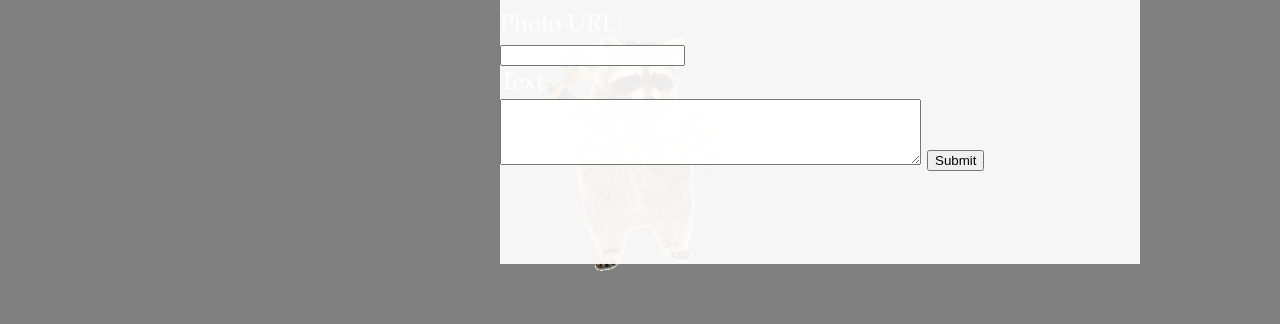
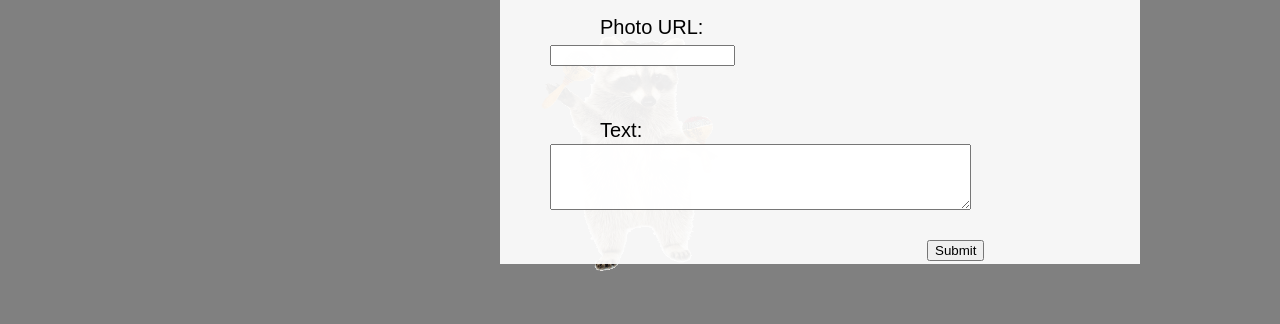
Before and after one commit to BrandonW24/CS290-Final, a website: page CS290-Final-master/CS290-Final-master/public/welcomePage.html in a window 1280 px wide. Both pictures are taken after a click on the button "Click here to add a post!". Shown: the part 476-800 px from the top of the page. Drawn offline with Linux system fonts and the light colour scheme.

Commit message:
Home page update
Threw the modal text box edits into the home page nagivation bar section.

```diff
--- a/CS290-Final-master/CS290-Final-master/public/welcomePage.html
+++ b/CS290-Final-master/CS290-Final-master/public/welcomePage.html
@@ -23,7 +23,7 @@
                 <h1 class="blog-site-name"> Awesome Blog of Everything™ </h1>
         </header>
 
-                <nav class="homeBar">
+        <nav class="homeBar">
                 <a href="welcomePage.html" <span class="menu-items">Home Button</span><a href="generalBlogPostPage.html" <span class="menu-items">Blog Menu Button</span></a>
 				<a <span class="menu-items">Click here to add a post!</span> </a>
                 <button id="modalButt" class="button"> Click here to add a post! </button>
@@ -32,13 +32,13 @@
                                 <span class="closeBUTT">&times;</span>
                                 <h2>(gentle gasp)</h2>
                                 <p>fock</p>
-                                Photo URL:
+                                <p>Photo URL:</p>
                                 <br>
-                                <input type="text" name="photoURL">
+                                <input type="text" name="photoURL" style="position:relative; top:-45px; left:50px;">
                                 <br>
-                                Text:
+                                <p>Text:</p>
                                 <br>
-                                <textarea rows="4" cols="50"></textarea>
+                                <textarea rows="4" cols="50" style="position:relative; top:-45px; left:50px;"></textarea>
                                 <input type="submit" value="Submit">
                         </div>
                 </div>
```
